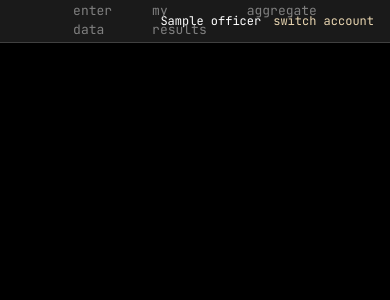
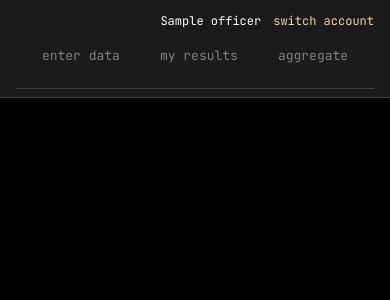
Before and after one commit to knowlen/ricky-rolls, a FastAPI app: template app/templates/base.html in a window 390 px wide. Shown: the top 300 px of the page. Run offline with FastAPI, Linux system fonts and the light colour scheme; the template is opened without the code that fills it: most values are stand-ins (such as "Sample title", 1, 10 or a date in 2020); some libraries are stand-ins or nearby versions.

Commit message:
Fix mobile nav overlap and disable Plotly touch hijacking

```diff
--- a/app/services/charts.py
+++ b/app/services/charts.py
@@ -15,10 +15,11 @@ CHART_LAYOUT = dict(
     plot_bgcolor="#000000",
     paper_bgcolor="#000000",
     font=dict(family="JetBrains Mono", color="#ffffff", size=12),
-    xaxis=dict(gridcolor="#404040", linecolor="#404040", zerolinecolor="#404040"),
-    yaxis=dict(gridcolor="#404040", linecolor="#404040", zerolinecolor="#404040"),
+    xaxis=dict(gridcolor="#404040", linecolor="#404040", zerolinecolor="#404040", fixedrange=True),
+    yaxis=dict(gridcolor="#404040", linecolor="#404040", zerolinecolor="#404040", fixedrange=True),
     legend=dict(font=dict(color="#ffffff")),
     margin=dict(l=60, r=20, t=40, b=40),
+    dragmode=False,
 )
 
 DATA_COLORS = ["#ff9800", "#3498db", "#9c27b0", "#00bcd4", "#e6c730", "#e84393", "#808080"]
--- a/app/static/app.js
+++ b/app/static/app.js
@@ -28,6 +28,8 @@ function renderCharts() {
       Plotly.newPlot(container, spec.data || [], spec.layout || {}, {
         responsive: true,
         displayModeBar: false,
+        scrollZoom: false,
+        staticPlot: true,
       });
     } catch (_) {
       /* skip malformed chart data */
--- a/app/static/style.css
+++ b/app/static/style.css
@@ -429,3 +429,27 @@ table input, table select {
         display: none;
     }
 }
+
+/* Stack nav on narrow screens */
+@media (max-width: 600px) {
+    nav {
+        flex-wrap: wrap;
+        padding: 0.5rem 1rem;
+        gap: 0;
+    }
+    .nav-tabs {
+        position: static;
+        transform: none;
+        order: 1;
+        width: 100%;
+        justify-content: center;
+        border-bottom: 1px solid var(--border);
+        padding-bottom: 0.5rem;
+    }
+    .nav-user {
+        order: 0;
+        width: 100%;
+        justify-content: flex-end;
+        padding: 0.25rem 0;
+    }
+}
```
